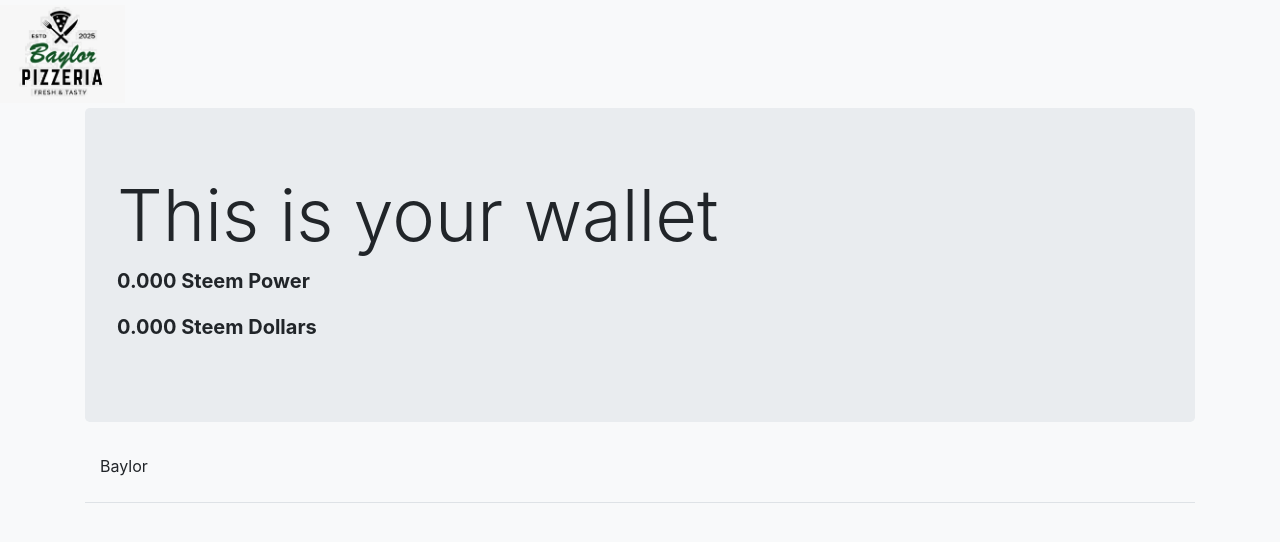
After one commit to CreatureSon/Steemit-Mockup, a Django app: page /participants/wallet/ in a window 1280 px wide. The commit adds this page. Shown: the top 542 px of the page. Run offline with Django 5.2, Linux system fonts and the light colour scheme; a user stored in the database is signed in; some libraries are stand-ins or nearby versions.

Commit message:
Added basic wallet page.  Added recording of participant data when they exit.

```diff
--- a/participants/admin.py
+++ b/participants/admin.py
@@ -63,14 +63,14 @@ class ParticipantAdmin(UserAdmin):
     add_form = ParticipantAdminAddForm
 
     # Fields to show in the admin list
-    list_display = ('participant_code', 'steemit_dollars', 'steemit_power', 'is_npc', 'is_staff', 'is_active')
+    list_display = ('participant_code', 'steem_dollars', 'steem_power', 'is_npc', 'is_staff', 'is_active')
     list_filter = ('is_npc', 'is_staff', 'is_active')
     search_fields = ['participant_code']
     ordering = ['participant_code']
 
     fieldsets = (
         (None, {'fields': ('participant_code', 'password')}),
-        ('Balances', {'fields': ('steemit_dollars', 'steemit_power')}),
+        ('Balances', {'fields': ('steem_dollars', 'steem_power')}),
         ('Permissions', {'fields': ('is_npc', 'is_staff', 'is_active', 'groups', 'user_permissions')}),
     )
     add_fieldsets = (
--- a/participants/models.py
+++ b/participants/models.py
@@ -7,8 +7,8 @@ class Participant(AbstractBaseUser, PermissionsMixin):
     participant_code = models.CharField(max_length=30, unique=True)
 
     # Participant Steemit Balances
-    steemit_dollars = models.DecimalField(max_digits=20, decimal_places=3, default=0)
-    steemit_power = models.DecimalField(max_digits=20, decimal_places=3, default=0)
+    steem_dollars = models.DecimalField(max_digits=20, decimal_places=3, default=0)
+    steem_power = models.DecimalField(max_digits=20, decimal_places=3, default=0)
 
     # NPC Account Flag
     is_npc = models.BooleanField(default=True)
--- /dev/null
+++ b/participants/templates/participants/wallet.html
@@ -0,0 +1,18 @@
+{% extends "participants/base.html" %}
+{% load static %}
+
+{% block page_header %}
+<div class="jumbotron">
+    <h1 class="display-3">This is your wallet</h1>
+    <p class="lead" style="font-weight:bold;">{{user.steem_power}} Steem Power</p>
+    <p class="lead" style="font-weight:bold">{{user.steem_dollars}} Steem Dollars</p>
+</div>
+
+<div class="container">
+    <div class="row">
+        <div class="col">
+            <p>Baylor</p>
+        </div>
+    </div>
+</div>
+{% endblock page_header %}
--- a/participants/urls.py
+++ b/participants/urls.py
@@ -8,4 +8,5 @@ urlpatterns = [
     path('', views.begin, name='begin'),
     path('login/', views.participant_login, name='login'),
     path('end/', views.end, name='end'),
+    path('wallet/', views.wallet, name='wallet'),
     ]
--- a/participants/views.py
+++ b/participants/views.py
@@ -1,11 +1,18 @@
+import os
+import pandas as pd
+
+from django.conf import settings
 from django.shortcuts import render, redirect
 from django.contrib.auth import authenticate, login, logout
+from django.contrib.auth.decorators import login_required
 
 from .models import Participant
 from .forms import ParticipantLoginForm
 
 def begin(request):
-    if request.method == 'POST':
+    if request.user.is_authenticated:
+        return redirect('posts:posts')
+    elif request.method == 'POST':
         consent_given = request.POST.get('consent_checkbox')  # checkbox name in form
         if consent_given:
             # Generate unique participant code
@@ -19,7 +26,9 @@ def begin(request):
                 password=None,
                 is_npc=False,
                 is_staff=False,
-                is_active=True
+                is_active=True,
+                steem_power=100.00,
+                steem_dollars=20.00
             )
 
             # Log in the user manually (bypassing password)
@@ -42,6 +51,7 @@ def begin(request):
 
 def participant_login(request):
     error = None
+    next_url = request.GET.get('next', None)  # Get the original URL if any
 
     if request.method != 'POST':
         form = ParticipantLoginForm()
@@ -66,22 +76,59 @@ def participant_login(request):
                     )
                     if user_auth is not None:
                         login(request, user_auth)
-                        return redirect('posts:posts')
+                        return redirect(next_url or 'posts:posts')
                     else:
                         error = "Invalid password."
                 else:
                     # Regular participant: log in manually without password
                     user.backend = 'django.contrib.auth.backends.ModelBackend'
                     login(request, user)
-                    return redirect('posts:posts')
+                    return redirect(next_url or 'posts:posts')
 
             except Participant.DoesNotExist:
-                error = "code does not exist."
+                error = "Participant code does not exist."
 
     return render(request, 'registration/login.html', {'form': form, 'error': error})
 
+@login_required
 def end(request):
+
+    user = request.user
+    user_id = user.participant_code
+    post_count = user.posts.count()
+    comment_count = user.comment_set.count()
+    vote_count = user.vote_set.count()
+    steem_total = user.steem_power + user.steem_dollars
+
+    new_row = {
+        "ID": user_id,
+        "Posts": post_count,
+        "Comments": comment_count,
+        "Votes": vote_count,
+        "Steem": steem_total,
+        "Steem Power Ratio": 0.00
+    }
+
+    file_path = os.path.join(settings.BASE_DIR, "Participant_Data.xlsx")
+
+    if os.path.exists(file_path):
+        df = pd.read_excel(file_path)
+    else:
+        df = pd.DataFrame(columns=[
+            "ID","Posts","Comments","Votes","Steem","Steem Power Ratio"
+        ])
+
+    # Appends new participant data
+    df.loc[len(df)] = new_row
+
+    # Save excelsheet
+    df.to_excel(file_path, index=False)
+
     # Logout User
     logout(request)
 
     return render(request, 'participants/end.html')
+
+@login_required
+def wallet(request):
+    return render(request, 'participants/wallet.html')
--- a/posts/templates/posts/base.html
+++ b/posts/templates/posts/base.html
@@ -39,6 +39,9 @@
                 <li class="nav-item">
                     <a class="nav-link" href="{% url 'posts:new_post' %}">Create Post</a>
                 </li>
+                <li>
+                    <a class="nav-link" href="{% url 'participants:wallet' %}">Wallet</a>
+                </li>
             </ul>
 
             <ul class="navbar-nav ml-auto">
--- a/posts/urls.py
+++ b/posts/urls.py
@@ -5,7 +5,7 @@ from . import views
 app_name = 'posts'
 
 urlpatterns = [
-    path('', views.index, name='index'),
+    path('', views.posts, name='index'),
     path('posts/', views.posts, name='posts'),
     path('posts/<int:post_id>/', views.post, name='post'),
     path('new_comment/<int:post_id>/', views.new_comment, name='new_comment'),
```
Also changed, not shown: db.sqlite3, 1 other file.
